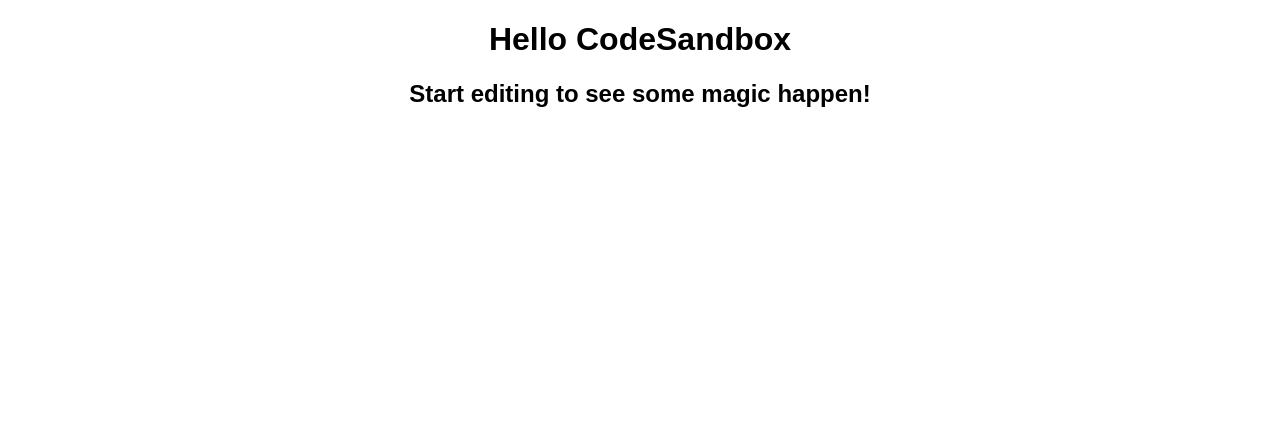
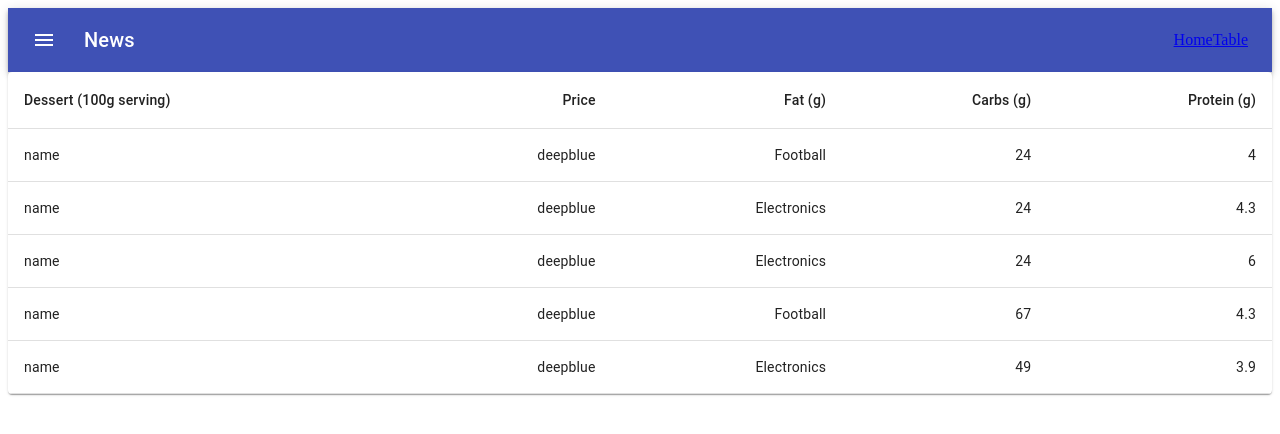
Before and after one commit to AntoninaSolodskaya/test_dev, a React (Create React App) app: page / in a window 1280 px wide. Shown: the top 434 px of the page. Built offline with nearby package versions, Linux system fonts and the light colour scheme.

Commit message:
first-commit

```diff
--- /dev/null
+++ b/src/App.js
@@ -0,0 +1,17 @@
+import React, { Fragment } from "react";
+import { Route, Switch } from "react-router-dom";
+import NavBar from "./components/nav/NavBar";
+import Main from "./pages/main/Main";
+import Table from "./pages/table/Table";
+
+const App = () => (
+  <Fragment>
+    <NavBar />
+    <Switch>
+      <Route exact path="/" component={Main} />
+      <Route path="/table" component={Table} />
+    </Switch>
+  </Fragment>
+);
+
+export default App;
--- /dev/null
+++ b/src/components/nav/NavBar.js
@@ -0,0 +1,46 @@
+import React from "react";
+import { makeStyles } from "@material-ui/core/styles";
+import AppBar from "@material-ui/core/AppBar";
+import Toolbar from "@material-ui/core/Toolbar";
+import Typography from "@material-ui/core/Typography";
+import IconButton from "@material-ui/core/IconButton";
+import MenuIcon from "@material-ui/icons/Menu";
+import { Link } from "react-router-dom";
+
+const useStyles = makeStyles(theme => ({
+  root: {
+    flexGrow: 1
+  },
+  menuButton: {
+    marginRight: theme.spacing(2)
+  },
+  title: {
+    flexGrow: 1
+  }
+}));
+
+export default function ButtonAppBar() {
+  const classes = useStyles();
+
+  return (
+    <div className={classes.root}>
+      <AppBar position="static">
+        <Toolbar>
+          <IconButton
+            edge="start"
+            className={classes.menuButton}
+            color="inherit"
+            aria-label="menu"
+          >
+            <MenuIcon />
+          </IconButton>
+          <Typography variant="h6" className={classes.title}>
+            News
+          </Typography>
+          <Link to="/">Home</Link>
+          <Link to="/table">Table</Link>
+        </Toolbar>
+      </AppBar>
+    </div>
+  );
+}
--- a/src/index.js
+++ b/src/index.js
@@ -1,16 +1,12 @@
 import React from "react";
 import ReactDOM from "react-dom";
-
+import { BrowserRouter } from "react-router-dom";
+import App from "./App";
 import "./styles.css";
 
-function App() {
-  return (
-    <div className="App">
-      <h1>Hello CodeSandbox</h1>
-      <h2>Start editing to see some magic happen!</h2>
-    </div>
-  );
-}
-
-const rootElement = document.getElementById("root");
-ReactDOM.render(<App />, rootElement);
+ReactDOM.render(
+  <BrowserRouter>
+    <App />
+  </BrowserRouter>,
+  document.getElementById("root")
+);
--- /dev/null
+++ b/src/pages/main/Main.js
@@ -0,0 +1,79 @@
+import React from "react";
+import { makeStyles } from "@material-ui/core/styles";
+import Table from "@material-ui/core/Table";
+import TableBody from "@material-ui/core/TableBody";
+import TableCell from "@material-ui/core/TableCell";
+import TableHead from "@material-ui/core/TableHead";
+import TableRow from "@material-ui/core/TableRow";
+import Paper from "@material-ui/core/Paper";
+import PropTypes from "prop-types";
+
+const useStyles = makeStyles({
+  root: {
+    width: "100%",
+    overflowX: "auto"
+  },
+  table: {
+    minWidth: 650
+  }
+});
+
+function createData(name, price, fat, carbs, protein) {
+  return { name, price, fat, carbs, protein };
+}
+
+const rows = [
+  createData("Sporting Goods", "$49.99", "Football", 24, 4.0),
+  createData("Ice cream sandwich", "$237", "Electronics", 24, 4.3),
+  createData("Eclair", "$16.0", "Electronics", 24, 6.0),
+  createData("Cupcake", "$305", "Football", 67, 4.3),
+  createData("Gingerbread", "$356", "Electronics", 49, 3.9)
+];
+
+const Main = ({ name, price }) => {
+  const classes = useStyles();
+
+  return (
+    <Paper className={classes.root}>
+      <Table className={classes.table} aria-label="simple table">
+        <TableHead>
+          <TableRow>
+            <TableCell>Dessert (100g serving)</TableCell>
+            <TableCell align="right">Price</TableCell>
+            <TableCell align="right">Fat&nbsp;(g)</TableCell>
+            <TableCell align="right">Carbs&nbsp;(g)</TableCell>
+            <TableCell align="right">Protein&nbsp;(g)</TableCell>
+          </TableRow>
+        </TableHead>
+        <TableBody>
+          {rows.map(row => (
+            <TableRow key={row.name}>
+              <TableCell component="th" scope="row">
+                {name}
+              </TableCell>
+              <TableCell align="right">{price}</TableCell>
+              <TableCell align="right">{row.fat}</TableCell>
+              <TableCell align="right">{row.carbs}</TableCell>
+              <TableCell align="right">{row.protein}</TableCell>
+            </TableRow>
+          ))}
+        </TableBody>
+      </Table>
+    </Paper>
+  );
+};
+
+Main.propTypes = {
+  name: PropTypes.string,
+  price: PropTypes.string,
+  fat: PropTypes.string,
+  carbs: PropTypes.number,
+  protein: PropTypes.number
+};
+
+Main.defaultProps = {
+  name: "name",
+  price: "deepblue"
+};
+
+export default Main;
--- /dev/null
+++ b/src/pages/table/Table.js
@@ -0,0 +1,64 @@
+import React from "react";
+
+const Table = () => {
+  const data = [
+    {
+      category: "Sporting Goods",
+      price: "$49.99",
+      stocked: true,
+      name: "Football"
+    },
+    {
+      category: "Sporting Goods",
+      price: "$9.99",
+      stocked: true,
+      name: "Baseball"
+    },
+    {
+      category: "Sporting Goods",
+      price: "$29.99",
+      stocked: false,
+      name: "Basketball"
+    },
+    {
+      category: "Electronics",
+      price: "$99.99",
+      stocked: true,
+      name: "iPod Touch"
+    },
+    {
+      category: "Electronics",
+      price: "$399.99",
+      stocked: false,
+      name: "iPhone 5"
+    },
+    {
+      category: "Electronics",
+      price: "$199.99",
+      stocked: true,
+      name: "Nexus 7"
+    }
+  ];
+
+  let tableTemplate;
+
+  const makeColumns = row => {
+    return (
+      <td>
+        {row.category} {row.price} {row.name}
+      </td>
+    );
+  };
+
+  tableTemplate = data.map((row, i) => {
+    return <tr key={i}>{makeColumns(row)}</tr>;
+  });
+
+  return (
+    <table>
+      <tbody>{tableTemplate}</tbody>
+    </table>
+  );
+};
+
+export default Table;
```
Also changed, not shown: package.json (+11 -1 lines), src/reducers/rootReducer.js (added, +8 -0 lines), src/store/configureStore.js (added, +14 -0 lines), src/pages/test/index.js (added).
